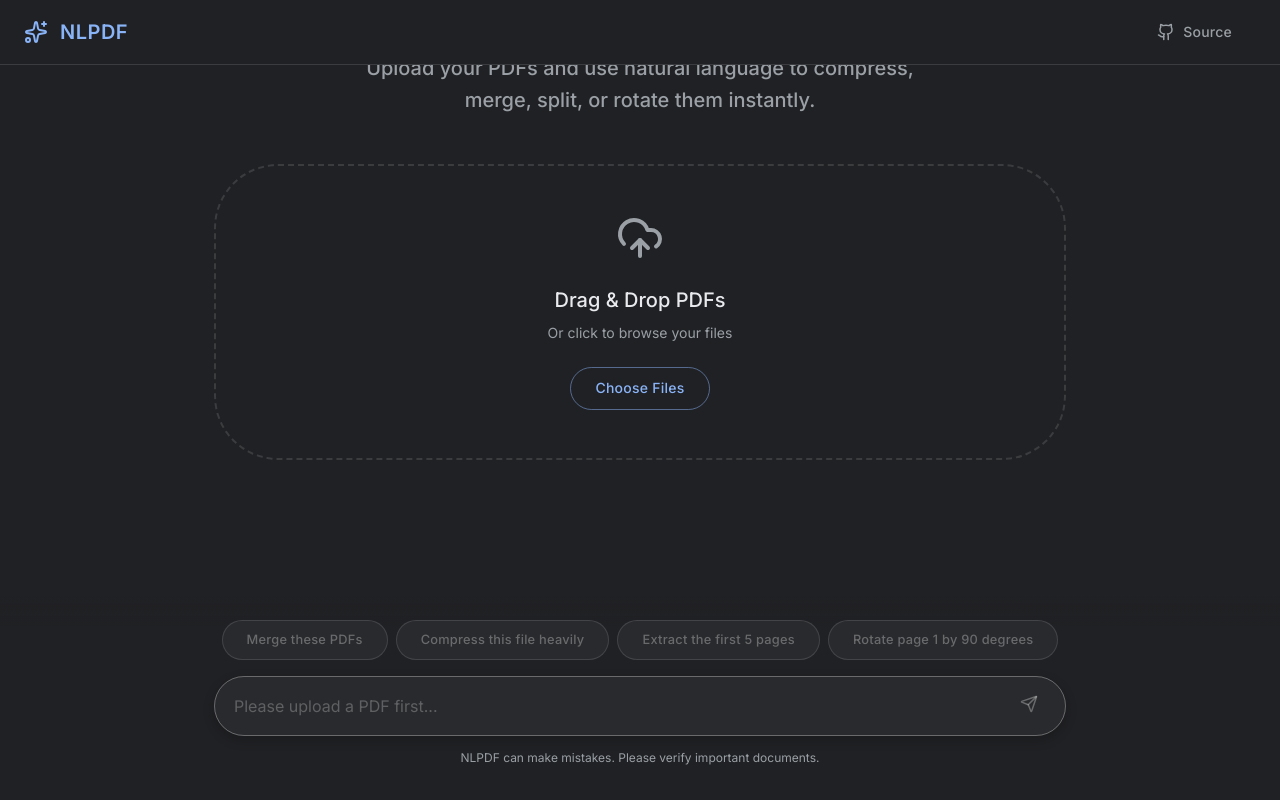
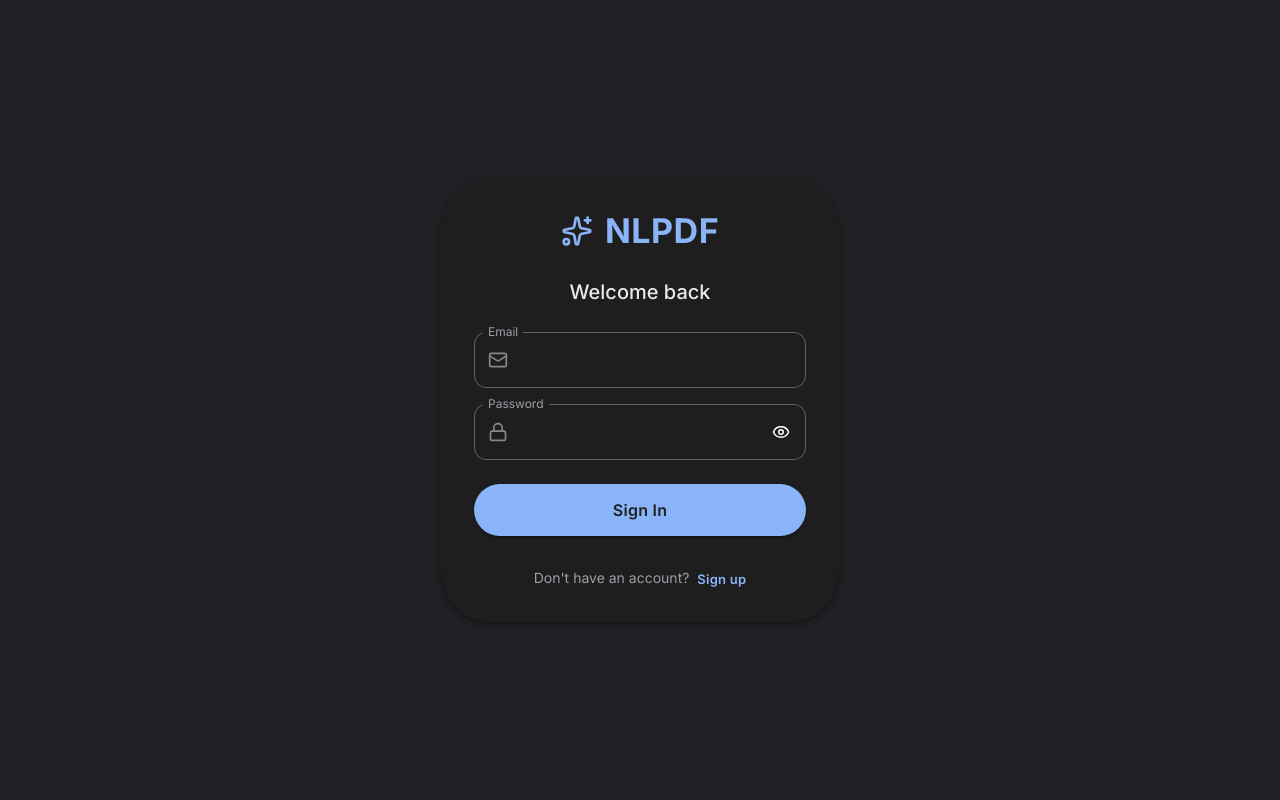
Before and after one commit to lnandanapalli/nlpdf, a React (Vite) app in the folder frontend/: page / in a window 1280 px wide. Built offline with nearby package versions, Linux system fonts and the light colour scheme.

Commit message:
fixed document metadata update issue in db and adding sign up and login ui

```diff
--- a/frontend/src/App.tsx
+++ b/frontend/src/App.tsx
@@ -9,7 +9,10 @@ import DragDropZone from './components/DragDropZone';
 import CommandInput from './components/CommandInput';
 import ProcessingState from './components/ProcessingState';
 import ResultCard from './components/ResultCard';
+import AuthScreen from './components/AuthScreen';
 import { processPDFs } from './services/api';
+
+const API_BASE_URL = 'http://127.0.0.1:8000';
 
 type AppState = 'IDLE' | 'PROCESSING' | 'SUCCESS' | 'ERROR';
 
@@ -19,7 +22,39 @@ function App() {
   const [resultBlob, setResultBlob] = useState<Blob | null>(null);
   const [resultFilename, setResultFilename] = useState<string>('');
   const [errorMessage, setErrorMessage] = useState<string>('');
+
+  // Auth state
+  const [token, setToken] = useState<string | null>(localStorage.getItem('token'));
+  const [isAuthenticated, setIsAuthenticated] = useState<boolean>(false);
+  const [isCheckingAuth, setIsCheckingAuth] = useState<boolean>(true);
+
   const scrollRef = useRef<HTMLDivElement>(null);
+
+  // Check token validity on mount
+  useEffect(() => {
+    const checkAuth = async () => {
+      if (!token) {
+        setIsCheckingAuth(false);
+        return;
+      }
+
+      try {
+        await axios.get(`${API_BASE_URL}/auth/me`, {
+          headers: { Authorization: `Bearer ${token}` }
+        });
+        setIsAuthenticated(true);
+      } catch {
+        // Token invalid or expired
+        localStorage.removeItem('token');
+        setToken(null);
+        setIsAuthenticated(false);
+      } finally {
+        setIsCheckingAuth(false);
+      }
+    };
+
+    checkAuth();
+  }, [token]);
 
   // Auto-scroll to bottom of content area when state changes
   useEffect(() => {
@@ -43,7 +78,7 @@ function App() {
     setErrorMessage('');
 
     try {
-      const { blob, filename } = await processPDFs(files, command);
+      const { blob, filename } = await processPDFs(files, command, token);
       setResultBlob(blob);
       setResultFilename(filename);
       setAppState('SUCCESS');
@@ -80,6 +115,31 @@ function App() {
     }
   };
 
+  const handleLogin = (newToken: string) => {
+    localStorage.setItem('token', newToken);
+    setToken(newToken);
+    setIsAuthenticated(true);
+  };
+
+  const handleLogout = () => {
+    localStorage.removeItem('token');
+    setToken(null);
+    setIsAuthenticated(false);
+    handleReset();
+  };
+
+  if (isCheckingAuth) {
+    return (
+      <Box sx={{ display: 'flex', height: '100vh', alignItems: 'center', justifyContent: 'center', bgcolor: 'background.default' }}>
+        <Typography variant="h6" color="text.secondary">Loading...</Typography>
+      </Box>
+    );
+  }
+
+  if (!isAuthenticated) {
+    return <AuthScreen onLogin={handleLogin} />;
+  }
+
   return (
     <Box sx={{ display: 'flex', flexDirection: 'column', height: '100vh', width: '100vw', bgcolor: 'background.default', overflow: 'hidden' }}>
       {/* Header */}
@@ -91,14 +151,25 @@ function App() {
               NLPDF
             </Typography>
           </Box>
+          <Box sx={{ display: 'flex', alignItems: 'center', gap: 2 }}>
             <MuiButton
               startIcon={<Github size={18} />}
               sx={{ color: 'text.secondary', '&:hover': { color: 'text.primary' } }}
-            href="https://github.com"
+              href="https://github.com/lnandanapalli/nlpdf"
               target="_blank"
             >
               Source
             </MuiButton>
+            <MuiButton
+              variant="outlined"
+              color="inherit"
+              size="small"
+              onClick={handleLogout}
+              sx={{ borderColor: 'divider', color: 'text.secondary' }}
+            >
+              Log Out
+            </MuiButton>
+          </Box>
         </Toolbar>
       </AppBar>
 
--- /dev/null
+++ b/frontend/src/components/AuthScreen.tsx
@@ -0,0 +1,168 @@
+import React, { useState } from 'react';
+import axios from 'axios';
+import {
+  Box, Container, Typography, TextField, Button,
+  Alert, Paper, InputAdornment, IconButton
+} from '@mui/material';
+import { Mail, Lock, Sparkles, Eye, EyeOff } from 'lucide-react';
+
+interface AuthScreenProps {
+  onLogin: (token: string) => void;
+}
+
+const API_BASE_URL = 'http://127.0.0.1:8000';
+
+export default function AuthScreen({ onLogin }: AuthScreenProps) {
+  const [isLogin, setIsLogin] = useState(true);
+  const [email, setEmail] = useState('');
+  const [password, setPassword] = useState('');
+  const [showPassword, setShowPassword] = useState(false);
+  const [error, setError] = useState('');
+  const [loading, setLoading] = useState(false);
+
+  const handleSubmit = async (e: React.FormEvent) => {
+    e.preventDefault();
+    if (!email || !password) {
+      setError('Please fill in all fields');
+      return;
+    }
+
+    setLoading(true);
+    setError('');
+
+    try {
+      const endpoint = isLogin ? '/auth/login' : '/auth/signup';
+      const response = await axios.post(`${API_BASE_URL}${endpoint}`, {
+        email,
+        password
+      });
+
+      const { access_token } = response.data;
+      if (access_token) {
+        onLogin(access_token);
+      } else {
+        setError('Authentication failed: No token received');
+      }
+    } catch (err) {
+      if (axios.isAxiosError(err) && err.response?.data?.detail) {
+        setError(
+          typeof err.response.data.detail === 'string'
+            ? err.response.data.detail
+            : JSON.stringify(err.response.data.detail)
+        );
+      } else {
+        setError('An unexpected error occurred. Please try again.');
+      }
+    } finally {
+      setLoading(false);
+    }
+  };
+
+  return (
+    <Box sx={{
+      display: 'flex',
+      height: '100vh',
+      width: '100vw',
+      alignItems: 'center',
+      justifyContent: 'center',
+      bgcolor: 'background.default'
+    }}>
+      <Container maxWidth="xs">
+        <Paper elevation={4} sx={{ p: 4, borderRadius: 3, bgcolor: '#1e1e1e' }}>
+          <Box sx={{ display: 'flex', alignItems: 'center', justifyContent: 'center', mb: 3 }}>
+            <Sparkles color="#8ab4f8" size={32} style={{ marginRight: '12px' }} />
+            <Typography variant="h4" color="primary.main" sx={{ fontWeight: 700, letterSpacing: 0.5 }}>
+              NLPDF
+            </Typography>
+          </Box>
+
+          <Typography variant="h6" align="center" sx={{ mb: 3, fontWeight: 500 }}>
+            {isLogin ? 'Welcome back' : 'Create an account'}
+          </Typography>
+
+          {error && (
+            <Alert severity="error" sx={{ mb: 3, borderRadius: 2 }}>
+              {error}
+            </Alert>
+          )}
+
+          <form onSubmit={handleSubmit}>
+            <TextField
+              fullWidth
+              variant="outlined"
+              label="Email"
+              type="email"
+              value={email}
+              onChange={(e) => setEmail(e.target.value)}
+              sx={{ mb: 2 }}
+              InputProps={{
+                startAdornment: (
+                  <InputAdornment position="start">
+                    <Mail size={20} color="#888" />
+                  </InputAdornment>
+                ),
+              }}
+            />
+
+            <TextField
+              fullWidth
+              variant="outlined"
+              label="Password"
+              type={showPassword ? 'text' : 'password'}
+              value={password}
+              onChange={(e) => setPassword(e.target.value)}
+              sx={{ mb: 3 }}
+              InputProps={{
+                startAdornment: (
+                  <InputAdornment position="start">
+                    <Lock size={20} color="#888" />
+                  </InputAdornment>
+                ),
+                endAdornment: (
+                  <InputAdornment position="end">
+                    <IconButton
+                      onClick={() => setShowPassword(!showPassword)}
+                      edge="end"
+                      size="small"
+                    >
+                      {showPassword ? <EyeOff size={18} /> : <Eye size={18} />}
+                    </IconButton>
+                  </InputAdornment>
+                )
+              }}
+            />
+
+            <Button
+              fullWidth
+              type="submit"
+              variant="contained"
+              color="primary"
+              size="large"
+              disabled={loading}
+              sx={{ py: 1.5, mb: 2, borderRadius: 2, fontSize: '1rem' }}
+            >
+              {loading ? 'Processing...' : (isLogin ? 'Sign In' : 'Sign Up')}
+            </Button>
+          </form>
+
+          <Box sx={{ textAlign: 'center', mt: 2 }}>
+            <Typography variant="body2" color="text.secondary">
+              {isLogin ? "Don't have an account? " : "Already have an account? "}
+              <Button
+                variant="text"
+                size="small"
+                onClick={() => {
+                  setIsLogin(!isLogin);
+                  setError('');
+                }}
+                sx={{ ml: 0.5, p: 0, minWidth: 'auto', textTransform: 'none', fontWeight: 600 }}
+              >
+                {isLogin ? 'Sign up' : 'Log in'}
+              </Button>
+            </Typography>
+          </Box>
+        </Paper>
+      </Container>
+    </Box>
+  );
+}
--- a/frontend/src/services/api.ts
+++ b/frontend/src/services/api.ts
@@ -8,7 +8,7 @@ export interface ProcessPDFResponse {
   filename: string;
 }
 
-export const processPDFs = async (files: File[], command: string): Promise<ProcessPDFResponse> => {
+export const processPDFs = async (files: File[], command: string, token: string | null = null): Promise<ProcessPDFResponse> => {
   const formData = new FormData();
 
   // Attach all files
@@ -19,10 +19,16 @@ export const processPDFs = async (files: File[], command: string): Promise<Proce
   // Attach the natural language instruction
   formData.append('message', command);
 
+  const headers: Record<string, string> = {
+    'Content-Type': 'multipart/form-data',
+  };
+
+  if (token) {
+    headers['Authorization'] = `Bearer ${token}`;
+  }
+
   const response = await axios.post(`${API_BASE_URL}/pdf/process`, formData, {
-    headers: {
-      'Content-Type': 'multipart/form-data',
-    },
+    headers,
     // We expect a binary blob in return (PDF or ZIP)
     responseType: 'blob',
     // 3 minute timeout for potentially long LLM processing / huge PDFs
```
Also changed, not shown: 2 other files (tests, documents, lock files or other folders). Lines whose indentation alone changed are shown as unchanged.
